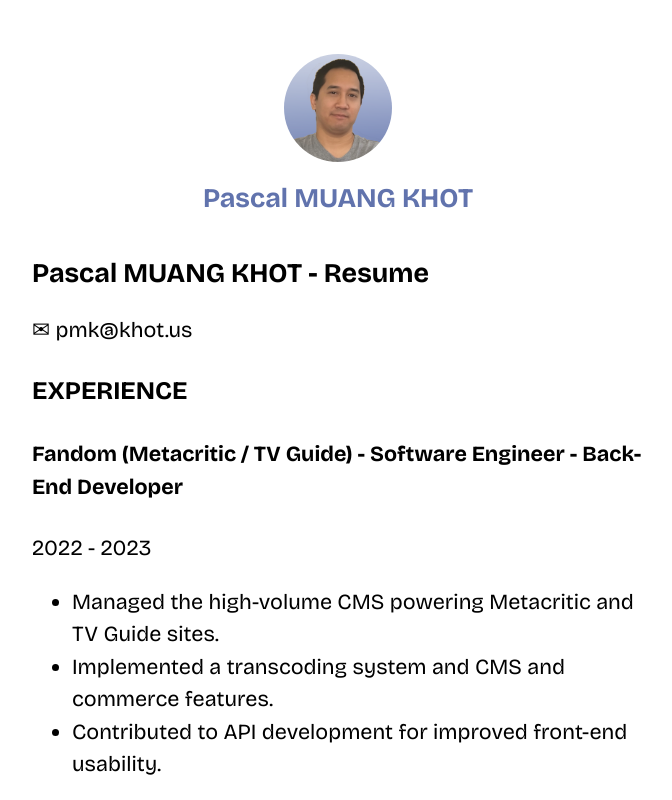
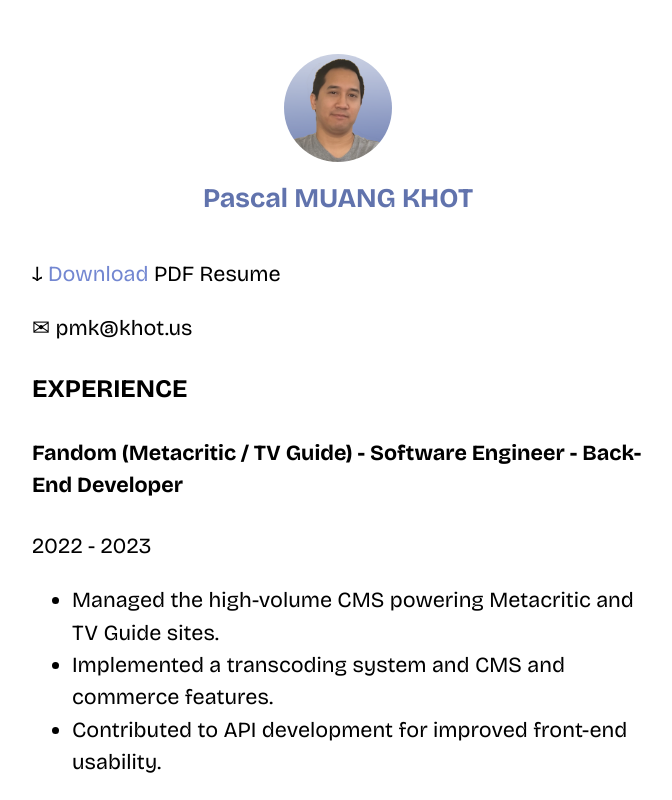
Before and after one commit to mkpascal/mkpascal.net, a Next.js app: page /resume in a window 1280 px wide. Shown: the top 800 px of the page, without its empty margins (302-974 px from the left). Built offline with nearby package versions, Linux system fonts and the light colour scheme.

Commit message:
Update resume.js

```diff
--- a/pages/resume.js
+++ b/pages/resume.js
@@ -9,10 +9,13 @@ export default function Resume() {
                 <title>{siteTitle}</title>
             </Head>
             <section className={`${utilStyles.headingMd} ${utilStyles.padding1px}`}>
-                <h2 className={utilStyles.headingLg2}>Pascal MUANG KHOT - Resume</h2>
-
                 {/* Resume Content */}
                 <div className={utilStyles.list}>
+
+                    {/* Contact */}
+                    <div>
+                        <p>↓ <a href="https://www.mkpascal.net/resume.pdf">Download</a> PDF Resume</p>
+                    </div>
 
                     {/* Contact */}
                     <div>
```
